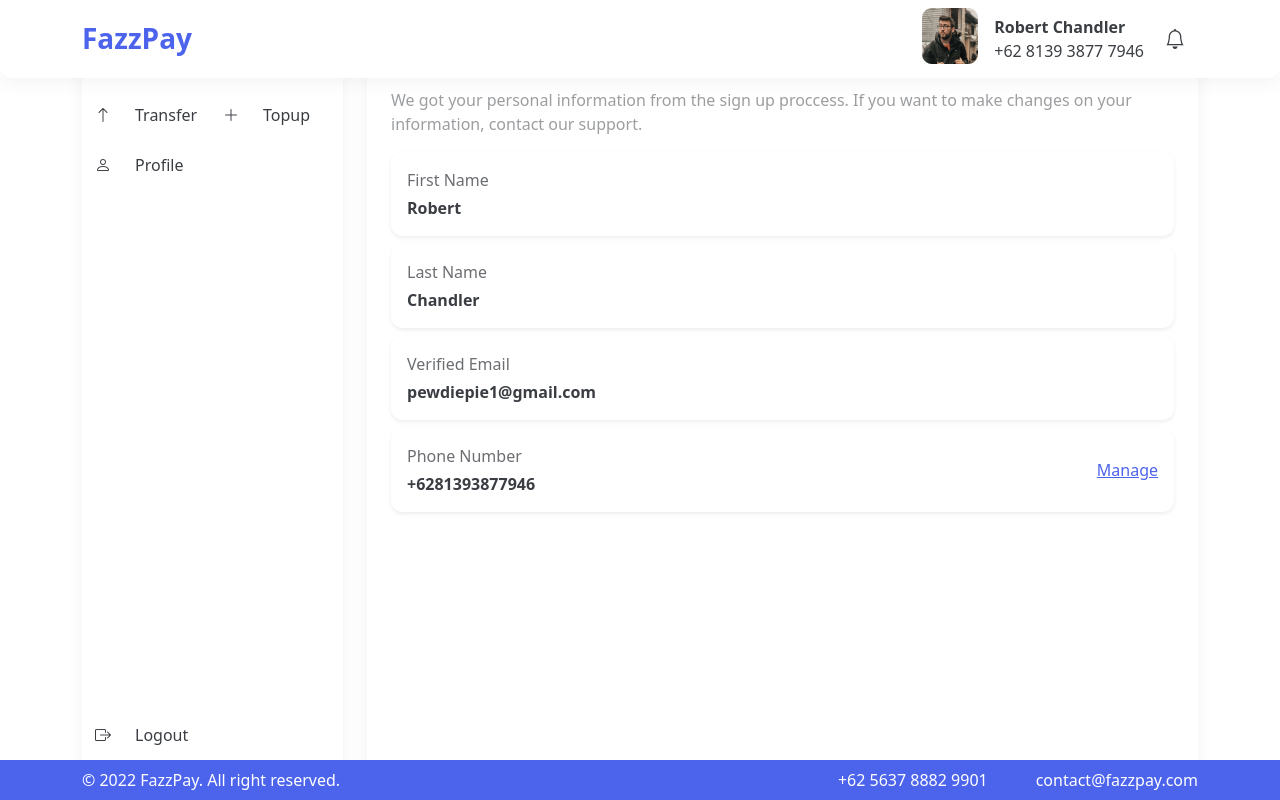
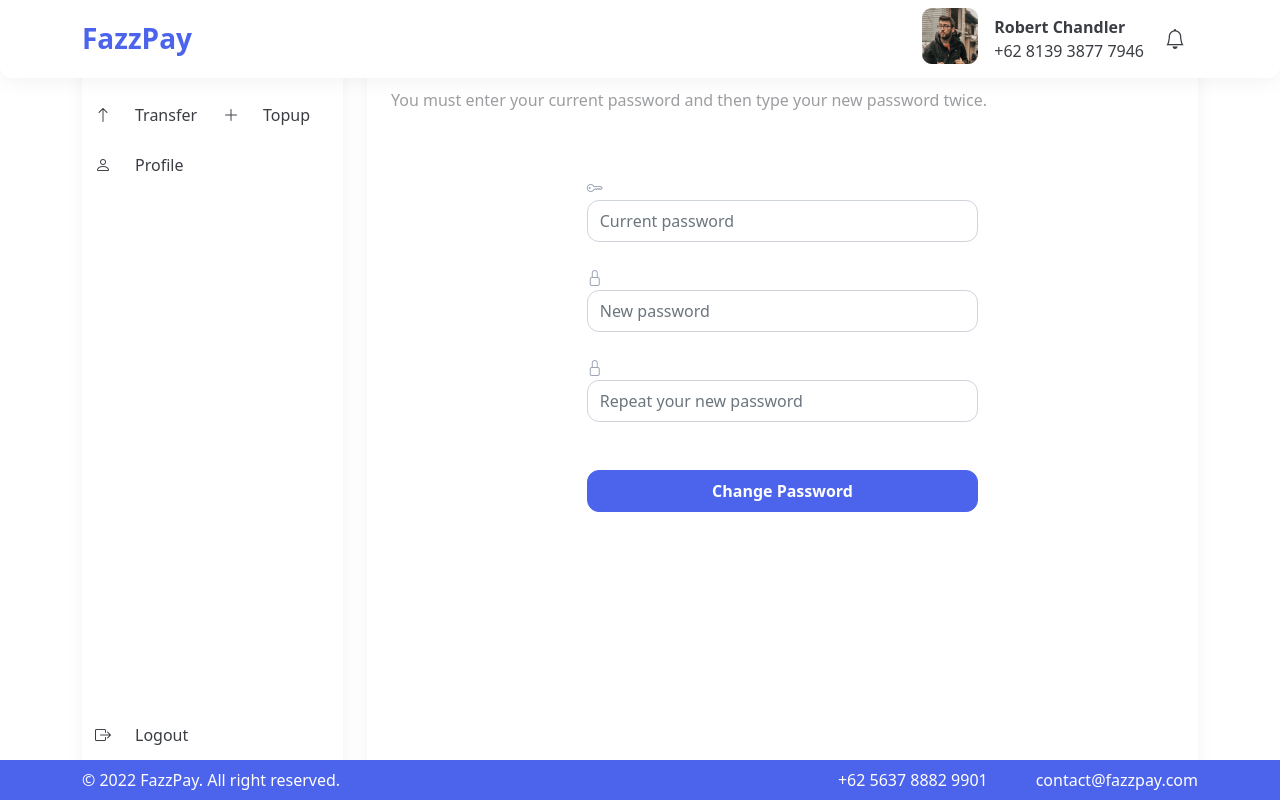
Before and after one commit to thariqfarsha/fazzpay, a Next.js app: page /profile/change-password in a window 1280 px wide. Built offline with nearby package versions, Linux system fonts and the light colour scheme.

Commit message:
Slice change password page

```diff
--- /dev/null
+++ b/pages/profile/change-password.jsx
@@ -0,0 +1,64 @@
+import React from "react";
+import MainLayout from "../../components/Layout/MainLayout";
+
+export default function ChangePassword() {
+  const handleSubmit = (e) => {
+    e.preventDefault();
+  };
+
+  return (
+    <MainLayout title={"Change Password | FazzPay"}>
+      <div className="bg-white rounded shadow p-4 h-100 position-relative">
+        <h2 className="fs-5 fw-bold mb-3">Change Password</h2>
+        <p className="opacity-50">
+          You must enter your current password and then type your new password
+          twice.
+        </p>
+        <form onSubmit={handleSubmit} className="w-50 mx-auto mt-5 pt-3">
+          <div className="input-with-icon mb-4">
+            <i className="bi bi-key input-icon text-secondary"></i>
+            <label for="currentPassword" className="form-label visually-hidden">
+              Current Password
+            </label>
+            <input
+              type="password"
+              className="form-control"
+              id="currentPassword"
+              name="currentPassword"
+              placeholder="Current password"
+            />
+          </div>
+          <div className="input-with-icon mb-4">
+            <i className="bi bi-lock input-icon text-secondary"></i>
+            <label for="newPassword" className="form-label visually-hidden">
+              New Password
+            </label>
+            <input
+              type="password"
+              className="form-control"
+              id="newPassword"
+              name="newPassword"
+              placeholder="New password"
+            />
+          </div>
+          <div className="input-with-icon mb-5">
+            <i className="bi bi-lock input-icon text-secondary"></i>
+            <label for="confirmPassword" className="form-label visually-hidden">
+              Confirm Password
+            </label>
+            <input
+              type="password"
+              className="form-control"
+              id="confirmPassword"
+              name="confirmPassword"
+              placeholder="Repeat your new password"
+            />
+          </div>
+          <button type="submit" className="btn btn-primary fw-bold w-100">
+            Change Password
+          </button>
+        </form>
+      </div>
+    </MainLayout>
+  );
+}
```
